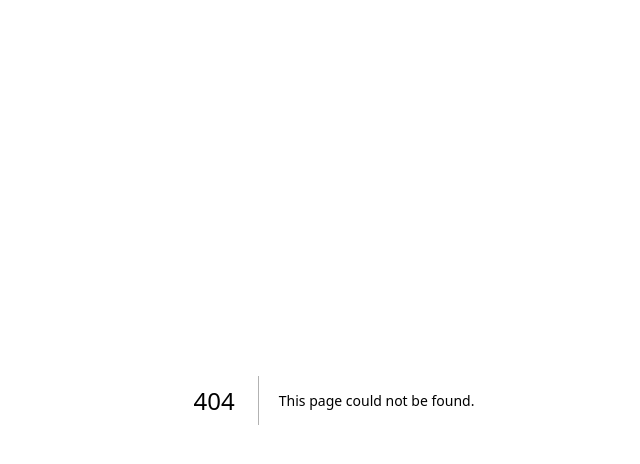
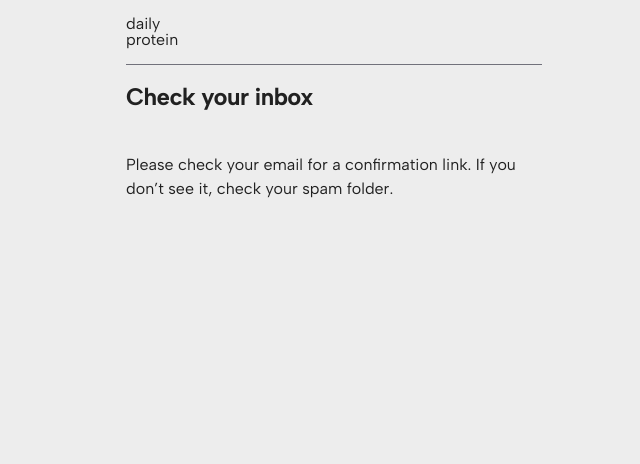
Before and after one commit to nourmalaeb/daily-protein, a Next.js app: page /signup/confirm-email in a window 1280 px wide. Before the commit this address had no page. Shown: the top 464 px of the page, without its empty margins (306-946 px from the left). Built offline with nearby package versions, Linux system fonts and the light colour scheme.

Commit message:
Update signup flow

```diff
--- a/src/app/(auth)/confirm/route.ts
+++ b/src/app/(auth)/confirm/route.ts
@@ -8,7 +8,7 @@ export async function GET(request: NextRequest) {
   const { searchParams } = new URL(request.url);
   const token_hash = searchParams.get('token_hash');
   const type = searchParams.get('type') as EmailOtpType | null;
-  const next = '/account';
+  const next = '/account/set-up';
 
   // Create redirect link without the secret token
   const redirectTo = request.nextUrl.clone();
--- /dev/null
+++ b/src/app/(auth)/signup/confirm-email/page.tsx
@@ -0,0 +1,18 @@
+'use client';
+
+import Link from 'next/link';
+
+const SignupPage = () => {
+  // console.log(actionData);
+  return (
+    <div className="flex flex-col gap-10 p-4">
+      <h1 className="font-bold text-2xl tracking-tight">Check your inbox</h1>
+      <p>
+        Please check your email for a confirmation link. If you don’t see it,
+        check your spam folder.
+      </p>
+    </div>
+  );
+};
+
+export default SignupPage;
```
